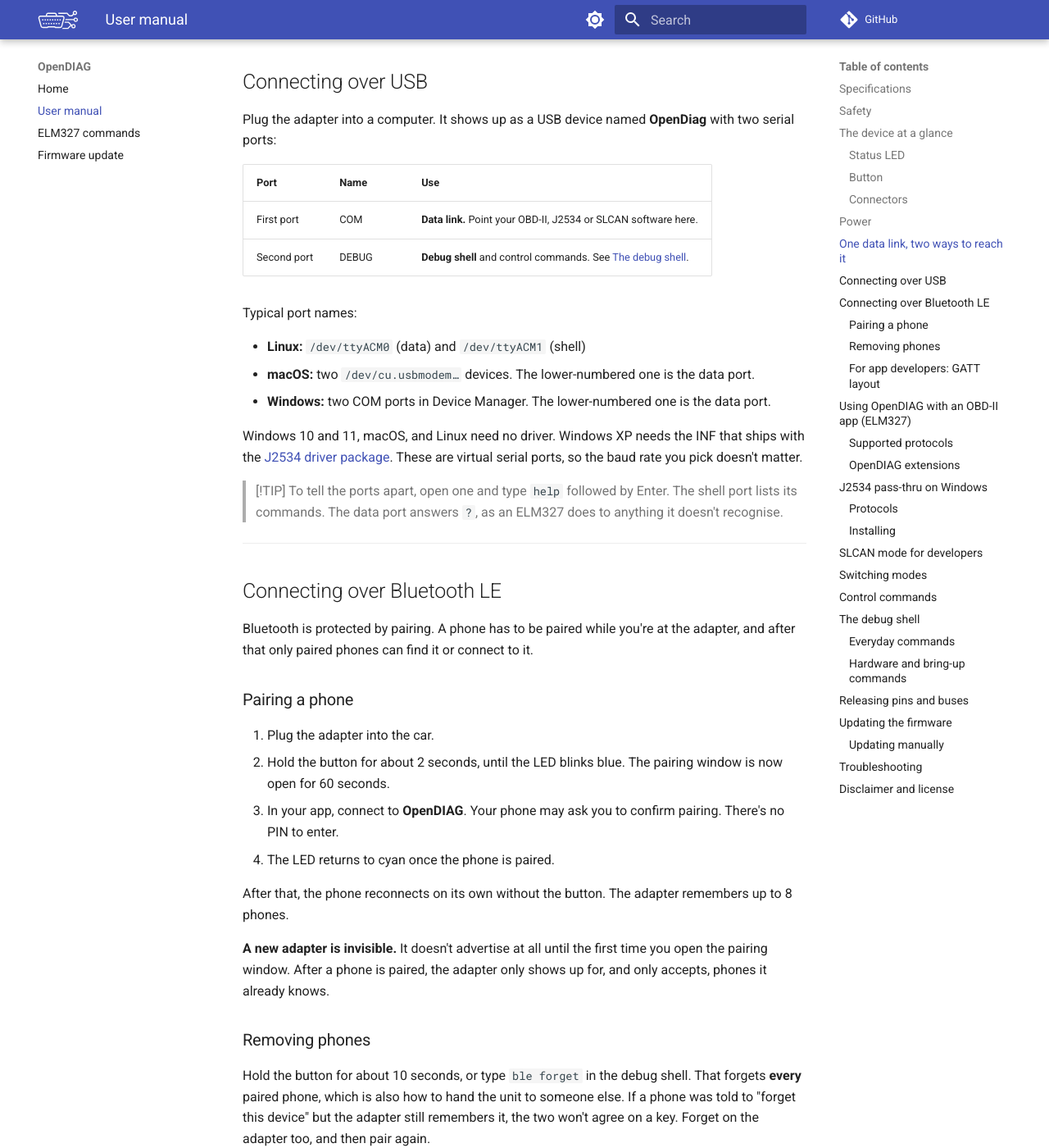
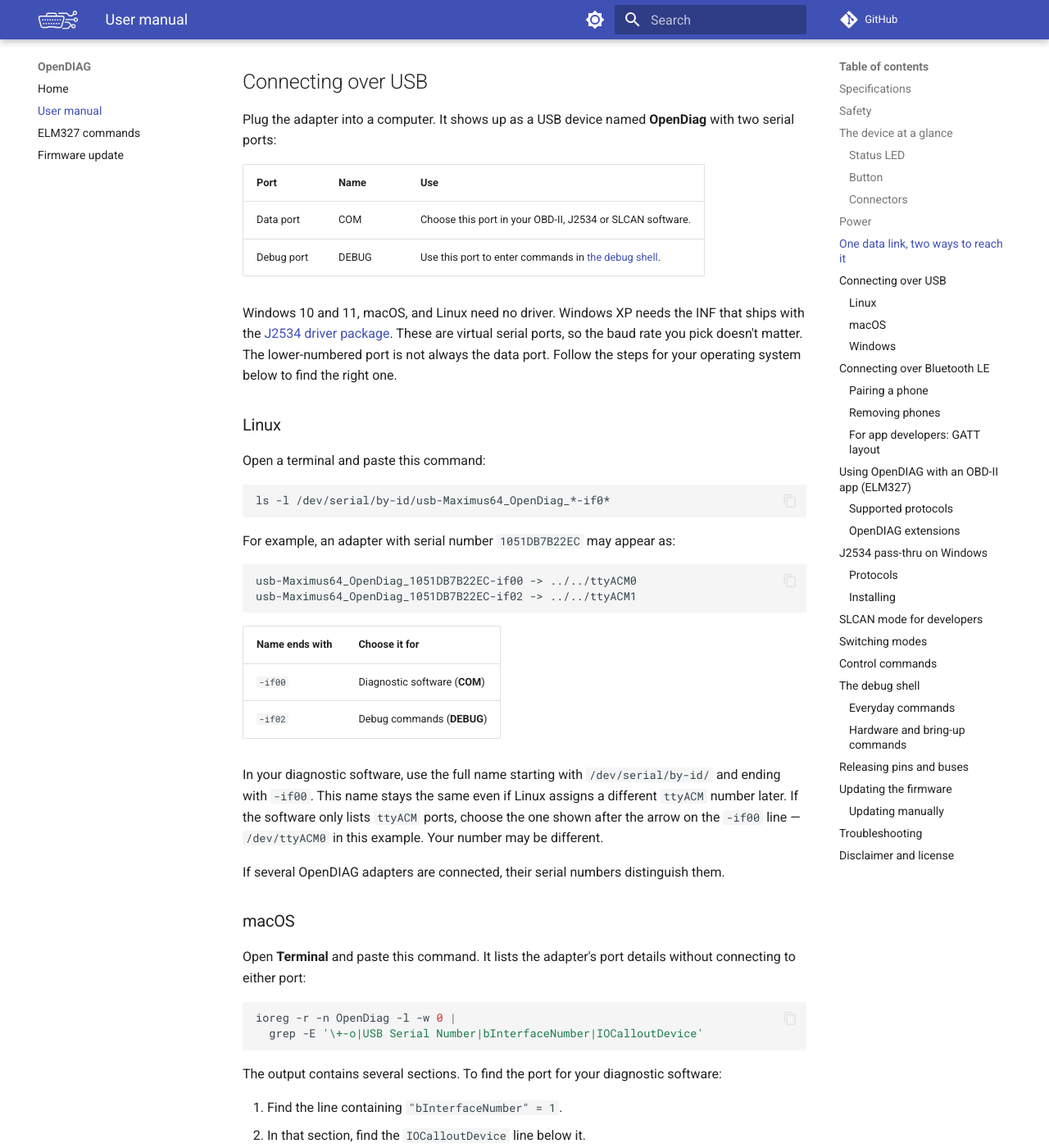
Before and after one commit to maximus64/opendiag-firmware, an MkDocs documentation site: the page built from docs/manual.md, in a window 1280 px wide and 1400 px high, scrolled down 2856 px. Shown: the whole window at 82% size. Built offline with MkDocs 1.6.1 and Material for MkDocs 9.7.7, drawn with Linux system fonts in a browser that asks for light colours; comment, search, counter and statistics services are not loaded; some of the changed text lies outside the part shown.

Commit message:
docs/manual.md: update instruction to select COM port

````diff
--- a/docs/manual.md
+++ b/docs/manual.md
@@ -101,22 +101,80 @@
 
 | Port | Name | Use |
 | --- | --- | --- |
-| First port | COM | **Data link.** Point your OBD-II, J2534 or SLCAN software here. |
-| Second port | DEBUG | **Debug shell** and control commands. See [The debug shell](#the-debug-shell). |
-
-Typical port names:
-
-- **Linux:** `/dev/ttyACM0` (data) and `/dev/ttyACM1` (shell)
-- **macOS:** two `/dev/cu.usbmodem…` devices. The lower-numbered one is the data port.
-- **Windows:** two COM ports in Device Manager. The lower-numbered one is the data port.
+| Data port | COM | Choose this port in your OBD-II, J2534 or SLCAN software. |
+| Debug port | DEBUG | Use this port to enter commands in [the debug shell](#the-debug-shell). |
 
 Windows 10 and 11, macOS, and Linux need no driver. Windows XP needs the INF that ships with the
 [J2534 driver package](#j2534-pass-thru-on-windows). These are virtual serial ports, so the baud
-rate you pick doesn't matter.
+rate you pick doesn't matter. The lower-numbered port is not always the data port. Follow the
+steps for your operating system below to find the right one.
 
-> [!TIP]
-> To tell the ports apart, open one and type `help` followed by Enter. The shell port lists its
-> commands. The data port answers `?`, as an ELM327 does to anything it doesn't recognise.
+### Linux
+
+Open a terminal and paste this command:
+
+```sh
+ls -l /dev/serial/by-id/usb-Maximus64_OpenDiag_*-if0*
+```
+
+For example, an adapter with serial number `1051DB7B22EC` may appear as:
+
+```text
+usb-Maximus64_OpenDiag_1051DB7B22EC-if00 -> ../../ttyACM0
+usb-Maximus64_OpenDiag_1051DB7B22EC-if02 -> ../../ttyACM1
+```
+
+| Name ends with | Choose it for |
+| --- | --- |
+| `-if00` | Diagnostic software (**COM**) |
+| `-if02` | Debug commands (**DEBUG**) |
+
+In your diagnostic software, use the full name starting with `/dev/serial/by-id/` and ending
+with `-if00`. This name stays the same even if Linux assigns a different `ttyACM` number later.
+If the software only lists `ttyACM` ports, choose the one shown after the arrow on the `-if00`
+line — `/dev/ttyACM0` in this example. Your number may be different.
+
+If several OpenDIAG adapters are connected, their serial numbers distinguish them.
+
+### macOS
+
+Open **Terminal** and paste this command. It lists the adapter's port details without connecting
+to either port:
+
+```sh
+ioreg -r -n OpenDiag -l -w 0 |
+  grep -E '\+-o|USB Serial Number|bInterfaceNumber|IOCalloutDevice'
+```
+
+The output contains several sections. To find the port for your diagnostic software:
+
+1. Find the line containing `"bInterfaceNumber" = 1`.
+2. In that section, find the `IOCalloutDevice` line below it.
+3. Copy the name beginning with `/dev/cu.` into your diagnostic software's port setting.
+
+For example, this shortened output identifies `/dev/cu.usbmodem12301` as the data port:
+
+```text
+    "bInterfaceNumber" = 1
+        "IOCalloutDevice" = "/dev/cu.usbmodem12301"
+```
+
+Your port name will be different. For the **debug port**, follow the same steps using
+`"bInterfaceNumber" = 3`. If several OpenDIAG adapters are connected, check the
+`USB Serial Number` line to find the one you want.
+
+### Windows
+
+1. Open **Device Manager** and expand **Ports (COM & LPT)**.
+2. Right-click one of the adapter's ports and choose **Properties**.
+3. Open the **Details** tab and select **Bus reported device description** from the list.
+4. If the value is **COM**, choose this port in your diagnostic software. **DEBUG** is for
+   debug commands.
+
+In the example below, COM9 is the debug port and COM10 is the data port. Your port numbers may
+differ.
+
+![Windows Device Manager showing the Bus reported device description as DEBUG for COM9 and COM for COM10](assets/win_usb_cdc_ports.png)
 
 ---
 
@@ -351,7 +409,7 @@
 
 ## The debug shell
 
-Open the **second** USB serial port (DEBUG) in any terminal program, such as PuTTY, screen,
+Open the **DEBUG** USB serial port in any terminal program, such as PuTTY, screen,
 minicom, `idf.py monitor`, or `python tools/serial_term.py`, which adds highlighting. Type `help`
 for the list of commands.
 
@@ -458,7 +516,7 @@
 | **Save & Test** fails in `opendiag_config.exe` | Check you picked the **data** COM port, not the debug port, and that no other program has it open. |
 | SLCAN tool gets ELM327 replies | The link reverted when the port was last closed. Run `mode slcan` again before opening it. |
 | LED pulsing amber unexpectedly | A pin is still energised. Type `vif` in the shell to see who holds it, then `pinoff` if it's the shell. |
-| Shell port prints but doesn't accept typing | Make sure you opened the **second** port, and that your terminal sends a carriage return (Enter). |
+| Shell port prints but doesn't accept typing | Make sure you opened the **DEBUG** port, and that your terminal sends a carriage return (Enter). |
 | Nothing enumerates on USB | Try another cable (some are charge-only) and another USB port. |
 
 ---
````
Also changed, not shown: docs/assets/win_usb_cdc_ports.png (added).
